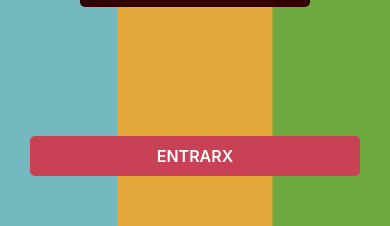
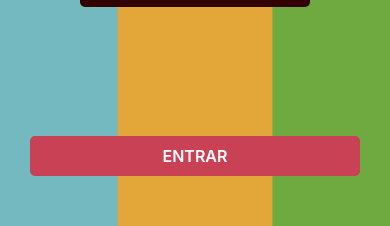
Before and after one commit to oderflaj/CommunityMovil, a React Native app: screen / in a window 390 px wide. Shown: the part 603-829 px from the top of the page. Built offline with nearby package versions, Linux system fonts and the light colour scheme.

Commit message:
Se agrega primera parte del spinner para Android, aun no se controla la desaparición del spinner

```diff
--- a/src/components/Login.js
+++ b/src/components/Login.js
@@ -1,5 +1,5 @@
 //Import Libraries
-import React from 'react';
+import React, {Component} from 'react';
 import {
     View,
     Text,
@@ -7,11 +7,36 @@ import {
     TextInput,
     StyleSheet
  } from 'react-native';
-import {BigButton, CustomMessage} from "./items/IndexItem";
+import {BigButton, CustomMessage, Spinner} from "./items/IndexItem";
 
 //Create Comnponents
+ class Login extends Component{
+     constructor(props){
+         super(props);
+         this.state = {login:false};
+     }
 
-const Login = () =>{
+     onEntrarPress(){
+         console.log("Presiono OnEntrar");
+         this.setState({login:true})
+     }
+
+     renderButton(){
+         if(this.state.login)
+         {
+             return <Spinner size=""/>;
+         }
+
+         return(
+            <BigButton onPress={
+                    this.onEntrarPress.bind(this)
+                }>
+                ENTRAR
+            </BigButton>
+         );
+     }
+
+     render(){
         const {imgLogo, mainContainer, keyUser,labelUser} = styles;
          return(
              <View style={mainContainer}>
@@ -27,13 +52,34 @@ const Login = () =>{
 
                  </View>
                  <CustomMessage style={{alignSelf: 'center'}} />
-            <BigButton onPress={()=>console.warn("Presiono el boton")}>
-                ENTRARX
-            </BigButton>
+                 {this.renderButton()}
              </View>
          );
+     }
+ }
 
-};
+// const Login = () =>{
+//     const {imgLogo, mainContainer, keyUser,labelUser} = styles;
+//     return(
+//         <View style={mainContainer}>
+//             <Image
+//                 style={imgLogo}
+//                 source={require('./../image/tgslogo.jpg')}
+//             />
+//             <View style={{justifyContent: 'space-around'}}>
+//                 <Text style={labelUser}>
+//                     CLAVE UNICA USUARIO
+//                 </Text>
+//                 <TextInput style={keyUser} placeholder="Introduzca la clave que llego a su email." multiline />
+//
+//             </View>
+//             <CustomMessage style={{alignSelf: 'center'}} />
+//             <BigButton onPress={()=>console.warn("Presiono el boton")}>
+//                 ENTRAR
+//             </BigButton>
+//         </View>
+//     );
+//};
 
 const styles = StyleSheet.create({
     imgLogo:{
--- a/src/components/items/Spinner.js
+++ b/src/components/items/Spinner.js
@@ -1,19 +1,20 @@
 import React from 'react';
 import { View, ActivityIndicator } from 'react-native';
 
-const Spinner = () =>{
+const Spinner = ({size}) =>{
     return(
-        <View>
-            <ActivityIndicator/>
+        <View style={styleMedia.spinnerStyle}>
+            <ActivityIndicator size={size||'large'}  />
         </View>
     );
 };
 
-const styles = {
+const styleMedia = {
     spinnerStyle:{
         flex:1,
         justifyContent: 'center',
-        alignItems: 'center'
+        alignItems: 'center',
+        maxHeight:40
     }
 };
 
```
Lines whose indentation alone changed are shown as unchanged.
